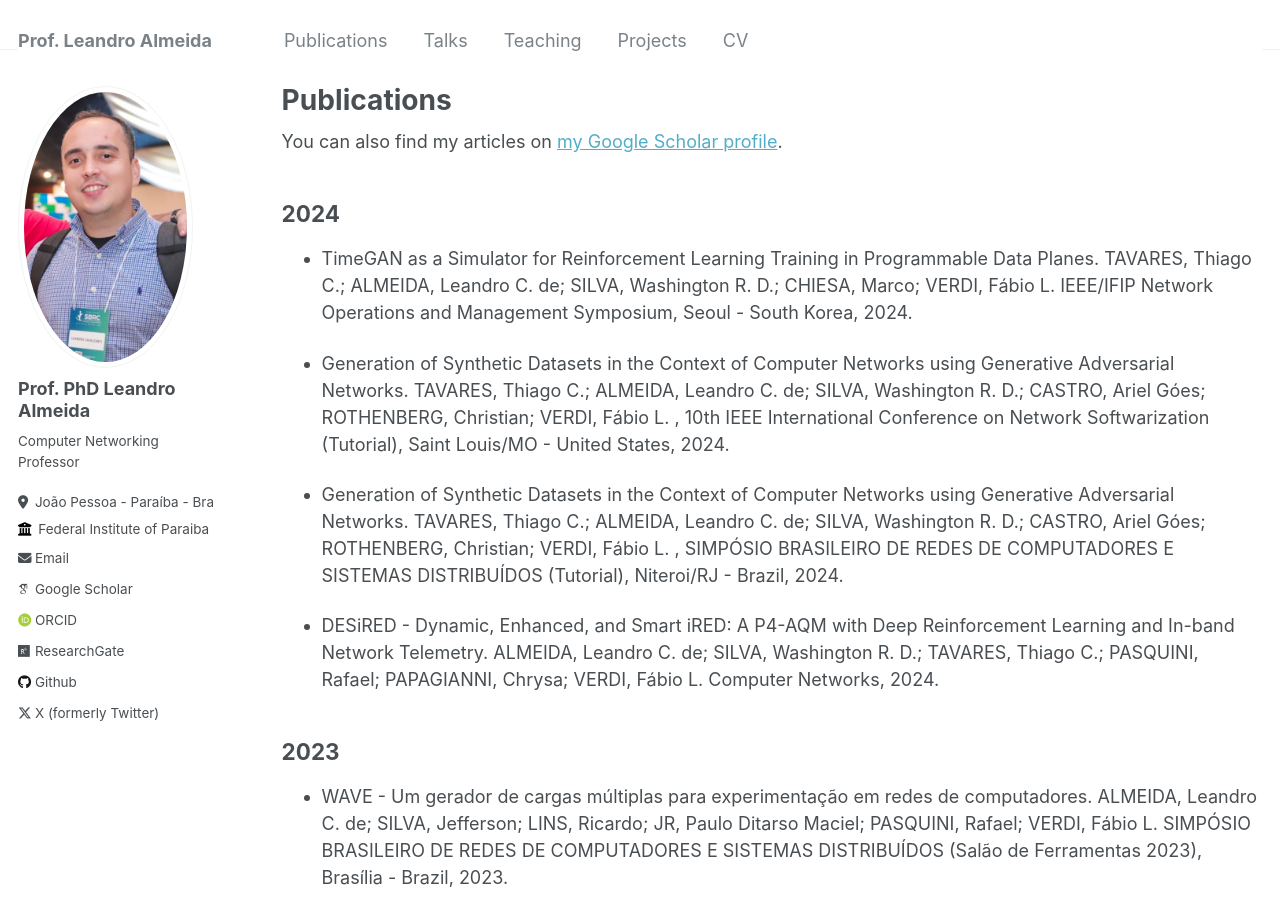
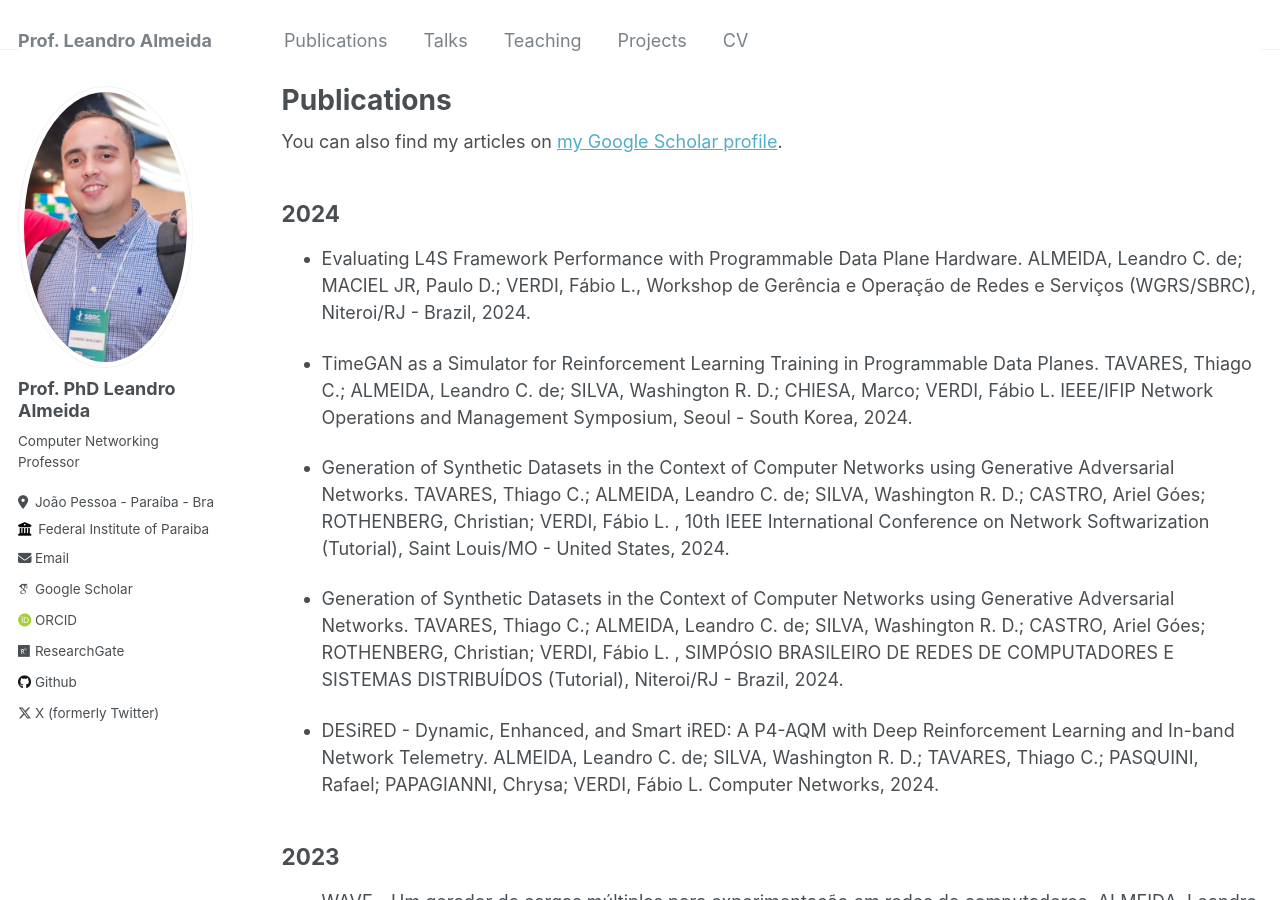
Before and after one commit to leandrocalmeida/leandrocalmeida.github.io, a Jekyll site: the page built from _pages/publications.md, in a window 1280 px wide and 900 px high. Built offline with Jekyll 4.4.1, drawn with Linux system fonts in a browser that asks for light colours; some web fonts are replaced.

Commit message:
update publications

```diff
--- a/_pages/publications.md
+++ b/_pages/publications.md
@@ -11,6 +11,8 @@ author_profile: true
 
 2024
 ------
+
+- Evaluating L4S Framework Performance with Programmable Data Plane Hardware. ALMEIDA, Leandro C. de; MACIEL JR, Paulo D.; VERDI, Fábio L., Workshop de Gerência e Operação de Redes e Serviços (WGRS/SBRC), Niteroi/RJ - Brazil, 2024.
 
 - TimeGAN as a Simulator for Reinforcement Learning Training in Programmable Data Planes. TAVARES, Thiago C.; ALMEIDA, Leandro C. de; SILVA, Washington R. D.; CHIESA, Marco; VERDI, Fábio L. IEEE/IFIP Network Operations and Management Symposium, Seoul - South Korea, 2024.
 
```
